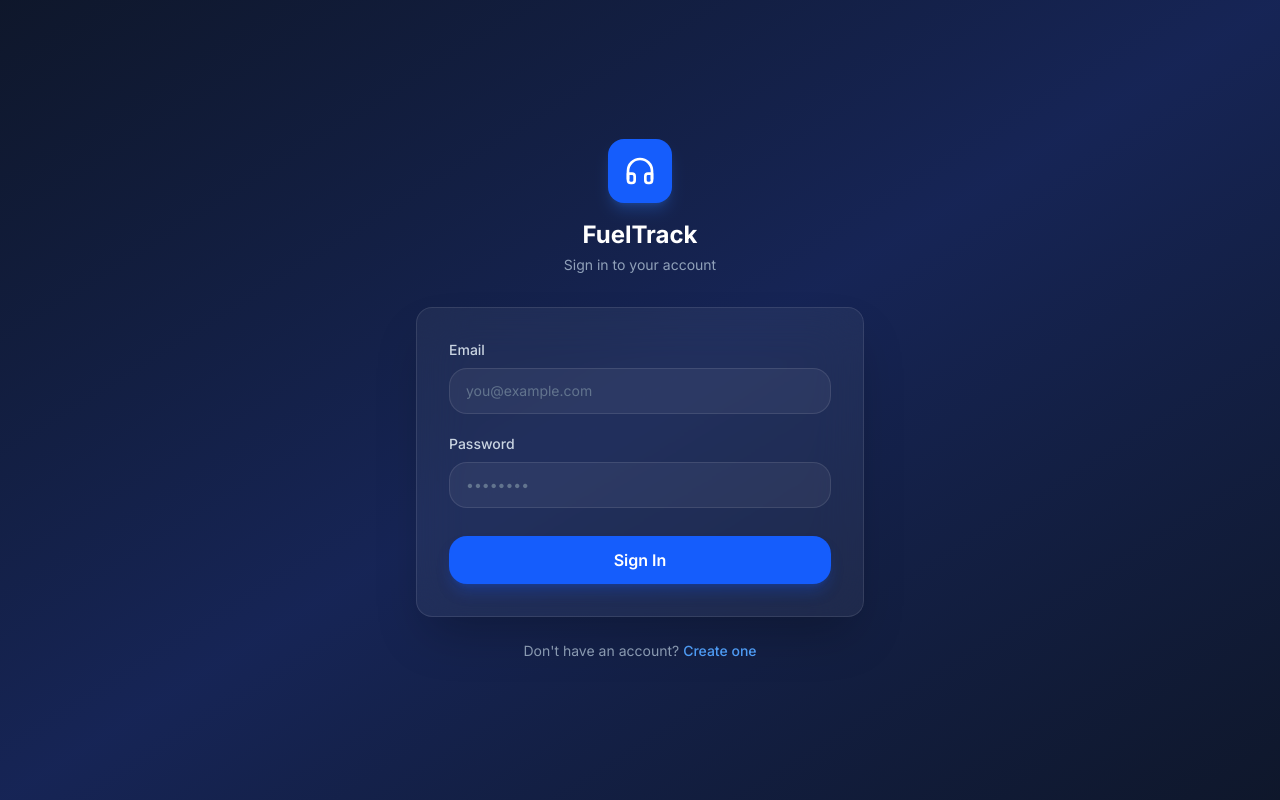
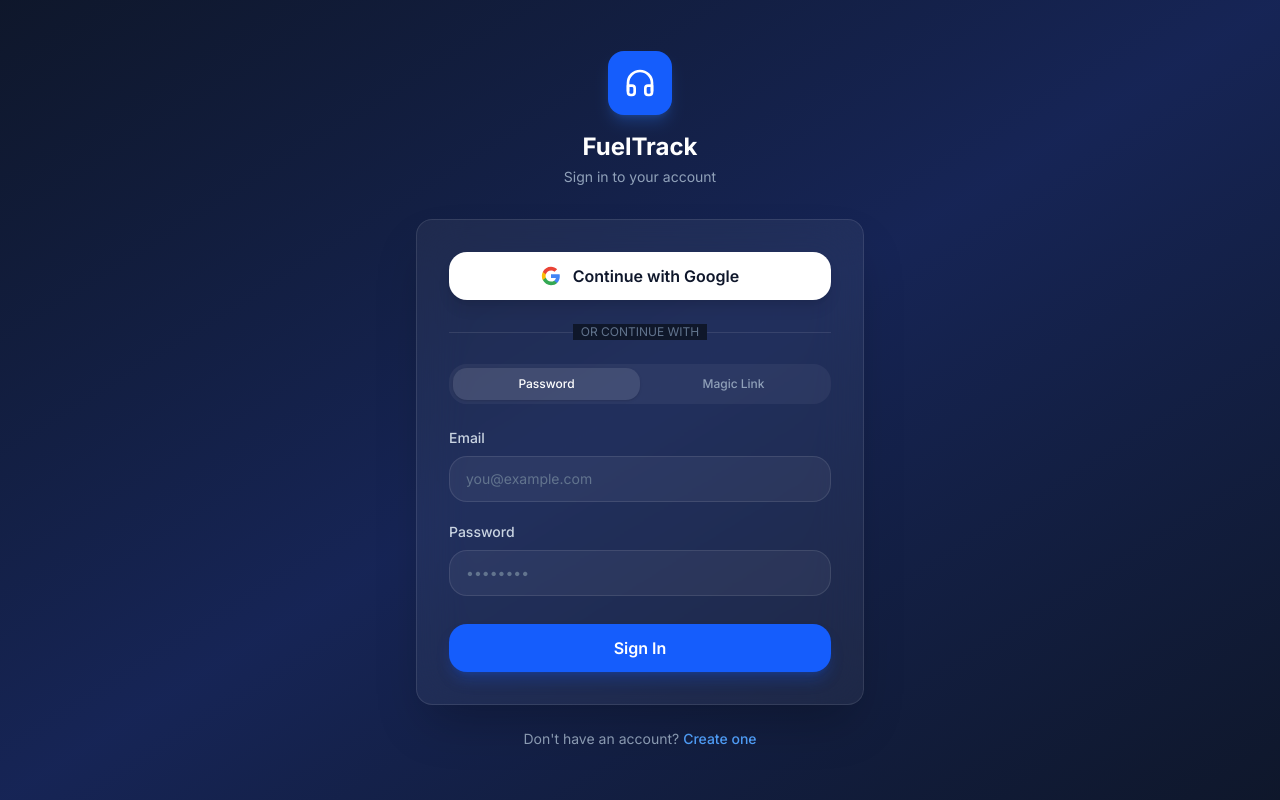
Before and after one commit to moshshoaib/fueltrack, a Next.js app: page /login in a window 1280 px wide. Built offline with nearby package versions, Linux system fonts and the light colour scheme; no server answers.

Commit message:
Add Google OAuth, Email Magic Link, and Per-User Data Scoping

```diff
--- a/app/login/page.tsx
+++ b/app/login/page.tsx
@@ -1,14 +1,17 @@
 "use client"
 
 import { useActionState, useEffect, useRef, useState } from "react"
-import { login } from "@/lib/actions/auth"
+import { login, signInWithGoogle, signInWithEmail } from "@/lib/actions/auth"
 import Link from "next/link"
 import { useSearchParams } from "next/navigation"
 
 export default function LoginPage() {
     const [state, action, pending] = useActionState(login, undefined)
+    const [emailState, emailAction, emailPending] = useActionState(signInWithEmail, undefined)
+    const [view, setView] = useState<"password" | "magic-link">("password")
     const searchParams = useSearchParams()
     const justRegistered = searchParams.get("registered") === "true"
+    const linkSent = searchParams.get("sent") === "true"
 
     return (
         <div className="min-h-screen bg-gradient-to-br from-slate-900 via-blue-950 to-slate-900 flex items-center justify-center p-4">
@@ -33,12 +36,71 @@ export default function LoginPage() {
                             ✓ Account created! Please sign in.
                         </div>
                     )}
-                    {state?.error && (
+                    {linkSent && (
+                        <div className="bg-blue-500/15 border border-blue-500/30 text-blue-400 text-sm rounded-lg px-4 py-3 mb-6">
+                            ✉ Magic link sent! Check your inbox.
+                        </div>
+                    )}
+                    {(state?.error || emailState?.error) && (
                         <div className="bg-red-500/15 border border-red-500/30 text-red-400 text-sm rounded-lg px-4 py-3 mb-6">
-                            {state.error}
+                            {state?.error || emailState?.error}
                         </div>
                     )}
 
+                    {/* Google Login Button */}
+                    <form action={signInWithGoogle}>
+                        <button
+                            type="submit"
+                            className="w-full flex items-center justify-center gap-3 bg-white hover:bg-slate-100 text-slate-900 font-semibold py-3 px-4 rounded-xl transition-all duration-200 shadow-lg mb-6"
+                        >
+                            <svg className="w-5 h-5" viewBox="0 0 24 24">
+                                <path
+                                    d="M22.56 12.25c0-.78-.07-1.53-.2-2.25H12v4.26h5.92c-.26 1.37-1.04 2.53-2.21 3.31v2.77h3.57c2.08-1.92 3.28-4.74 3.28-8.09z"
+                                    fill="#4285F4"
+                                />
+                                <path
+                                    d="M12 23c2.97 0 5.46-.98 7.28-2.66l-3.57-2.77c-.98.66-2.23 1.06-3.71 1.06-2.86 0-5.29-1.93-6.16-4.53H2.18v2.84C3.99 20.53 7.7 23 12 23z"
+                                    fill="#34A853"
+                                />
+                                <path
+                                    d="M5.84 14.09c-.22-.66-.35-1.36-.35-2.09s.13-1.43.35-2.09V7.07H2.18C1.43 8.55 1 10.22 1 12s.43 3.45 1.18 4.93l2.85-2.22.81-.62z"
+                                    fill="#FBBC05"
+                                />
+                                <path
+                                    d="M12 5.38c1.62 0 3.06.56 4.21 1.66l3.15-3.15C17.45 2.09 14.97 1 12 1 7.7 1 3.99 3.47 2.18 7.07l3.66 2.84c.87-2.6 3.3-4.53 6.16-4.53z"
+                                    fill="#EA4335"
+                                />
+                            </svg>
+                            Continue with Google
+                        </button>
+                    </form>
+
+                    <div className="relative mb-6">
+                        <div className="absolute inset-0 flex items-center">
+                            <div className="w-full border-t border-white/10"></div>
+                        </div>
+                        <div className="relative flex justify-center text-xs uppercase">
+                            <span className="bg-[#0f172a] px-2 text-slate-500">Or continue with</span>
+                        </div>
+                    </div>
+
+                    {/* View Switcher */}
+                    <div className="flex bg-white/5 p-1 rounded-xl mb-6">
+                        <button
+                            onClick={() => setView("password")}
+                            className={`flex-1 py-2 text-xs font-medium rounded-lg transition-all ${view === "password" ? "bg-white/10 text-white shadow-sm" : "text-slate-400 hover:text-slate-200"}`}
+                        >
+                            Password
+                        </button>
+                        <button
+                            onClick={() => setView("magic-link")}
+                            className={`flex-1 py-2 text-xs font-medium rounded-lg transition-all ${view === "magic-link" ? "bg-white/10 text-white shadow-sm" : "text-slate-400 hover:text-slate-200"}`}
+                        >
+                            Magic Link
+                        </button>
+                    </div>
+
+                    {view === "password" ? (
                         <form action={action} className="space-y-5">
                             <div>
                                 <label htmlFor="email" className="block text-sm font-medium text-slate-300 mb-2">Email</label>
@@ -72,6 +134,31 @@ export default function LoginPage() {
                                 {pending ? "Signing in…" : "Sign In"}
                             </button>
                         </form>
+                    ) : (
+                        <form action={emailAction} className="space-y-5">
+                            <div>
+                                <label htmlFor="magic-email" className="block text-sm font-medium text-slate-300 mb-2">Email address</label>
+                                <input
+                                    id="magic-email"
+                                    name="email"
+                                    type="email"
+                                    required
+                                    placeholder="you@example.com"
+                                    className="w-full bg-white/5 border border-white/10 rounded-xl px-4 py-3 text-white placeholder-slate-500 text-sm focus:outline-none focus:ring-2 focus:ring-blue-500/50 focus:border-blue-500/50 transition-all"
+                                />
+                            </div>
+                            <button
+                                type="submit"
+                                disabled={emailPending}
+                                className="w-full bg-blue-600 hover:bg-blue-500 disabled:opacity-50 disabled:cursor-not-allowed text-white font-semibold py-3 px-4 rounded-xl transition-all duration-200 shadow-lg shadow-blue-600/25 hover:shadow-blue-500/30 mt-2"
+                            >
+                                {emailPending ? "Sending Link…" : "Send Magic Link"}
+                            </button>
+                            <p className="text-center text-xs text-slate-500">
+                                We'll email you a magic link for a password-free sign in.
+                            </p>
+                        </form>
+                    )}
                 </div>
 
                 <p className="text-center text-sm text-slate-400 mt-6">
--- a/app/register/page.tsx
+++ b/app/register/page.tsx
@@ -1,7 +1,7 @@
 "use client"
 
 import { useActionState } from "react"
-import { register } from "@/lib/actions/auth"
+import { register, signInWithGoogle } from "@/lib/actions/auth"
 import Link from "next/link"
 
 export default function RegisterPage() {
@@ -30,6 +30,43 @@ export default function RegisterPage() {
                             {state.error}
                         </div>
                     )}
+
+                    {/* Google Register Button */}
+                    <form action={signInWithGoogle}>
+                        <button
+                            type="submit"
+                            className="w-full flex items-center justify-center gap-3 bg-white hover:bg-slate-100 text-slate-900 font-semibold py-3 px-4 rounded-xl transition-all duration-200 shadow-lg mb-6"
+                        >
+                            <svg className="w-5 h-5" viewBox="0 0 24 24">
+                                <path
+                                    d="M22.56 12.25c0-.78-.07-1.53-.2-2.25H12v4.26h5.92c-.26 1.37-1.04 2.53-2.21 3.31v2.77h3.57c2.08-1.92 3.28-4.74 3.28-8.09z"
+                                    fill="#4285F4"
+                                />
+                                <path
+                                    d="M12 23c2.97 0 5.46-.98 7.28-2.66l-3.57-2.77c-.98.66-2.23 1.06-3.71 1.06-2.86 0-5.29-1.93-6.16-4.53H2.18v2.84C3.99 20.53 7.7 23 12 23z"
+                                    fill="#34A853"
+                                />
+                                <path
+                                    d="M5.84 14.09c-.22-.66-.35-1.36-.35-2.09s.13-1.43.35-2.09V7.07H2.18C1.43 8.55 1 10.22 1 12s.43 3.45 1.18 4.93l2.85-2.22.81-.62z"
+                                    fill="#FBBC05"
+                                />
+                                <path
+                                    d="M12 5.38c1.62 0 3.06.56 4.21 1.66l3.15-3.15C17.45 2.09 14.97 1 12 1 7.7 1 3.47 2.18 7.07l3.66 2.84c.87-2.6 3.3-4.53 6.16-4.53z"
+                                    fill="#EA4335"
+                                />
+                            </svg>
+                            Continue with Google
+                        </button>
+                    </form>
+
+                    <div className="relative mb-6">
+                        <div className="absolute inset-0 flex items-center">
+                            <div className="w-full border-t border-white/10"></div>
+                        </div>
+                        <div className="relative flex justify-center text-xs uppercase">
+                            <span className="bg-[#0f172a] px-2 text-slate-500">Or regiser with email</span>
+                        </div>
+                    </div>
 
                     <form action={action} className="space-y-5">
                         <div>
--- a/auth.ts
+++ b/auth.ts
@@ -1,6 +1,8 @@
 import NextAuth from "next-auth"
 import Credentials from "next-auth/providers/credentials"
 import GitHub from "next-auth/providers/github"
+import Google from "next-auth/providers/google"
+import Resend from "next-auth/providers/resend"
 import { DrizzleAdapter } from "@auth/drizzle-adapter"
 import { db } from "@/lib/db"
 import { users } from "@/lib/schema"
@@ -14,6 +16,14 @@ export const { handlers, signIn, signOut, auth } = NextAuth({
         GitHub({
             clientId: process.env.GITHUB_CLIENT_ID,
             clientSecret: process.env.GITHUB_CLIENT_SECRET,
+        }),
+        Google({
+            clientId: process.env.GOOGLE_CLIENT_ID,
+            clientSecret: process.env.GOOGLE_CLIENT_SECRET,
+        }),
+        Resend({
+            apiKey: process.env.RESEND_API_KEY,
+            from: "no-reply@resend.dev", // Using default resend domain for now
         }),
         Credentials({
             name: "Credentials",
--- a/lib/actions/auth.ts
+++ b/lib/actions/auth.ts
@@ -64,6 +64,30 @@ export async function login(
     }
 }
 
+export async function signInWithGoogle() {
+    await signIn("google", { redirectTo: "/" })
+}
+
+export async function signInWithEmail(
+    _state: ActionState,
+    formData: FormData
+): Promise<ActionState> {
+    const email = formData.get("email") as string
+    if (!email) return { error: "Email is required" }
+
+    try {
+        await signIn("resend", {
+            email,
+            redirectTo: "/login?sent=true",
+        })
+    } catch (error) {
+        if (error instanceof AuthError) {
+            return { error: "Failed to send magic link" }
+        }
+        throw error
+    }
+}
+
 export async function logout() {
     await signOut({ redirectTo: "/login" })
 }
--- a/package.json
+++ b/package.json
@@ -60,6 +60,7 @@
     "react-hook-form": "^7.54.1",
     "react-resizable-panels": "^2.1.7",
     "recharts": "2.15.0",
+    "resend": "^6.9.3",
     "sonner": "^1.7.1",
     "swr": "^2.3.0",
     "tailwind-merge": "^3.3.1",
```
Also changed, not shown: 1 other file (tests, documents, lock files or other folders). Lines whose indentation alone changed are shown as unchanged.
